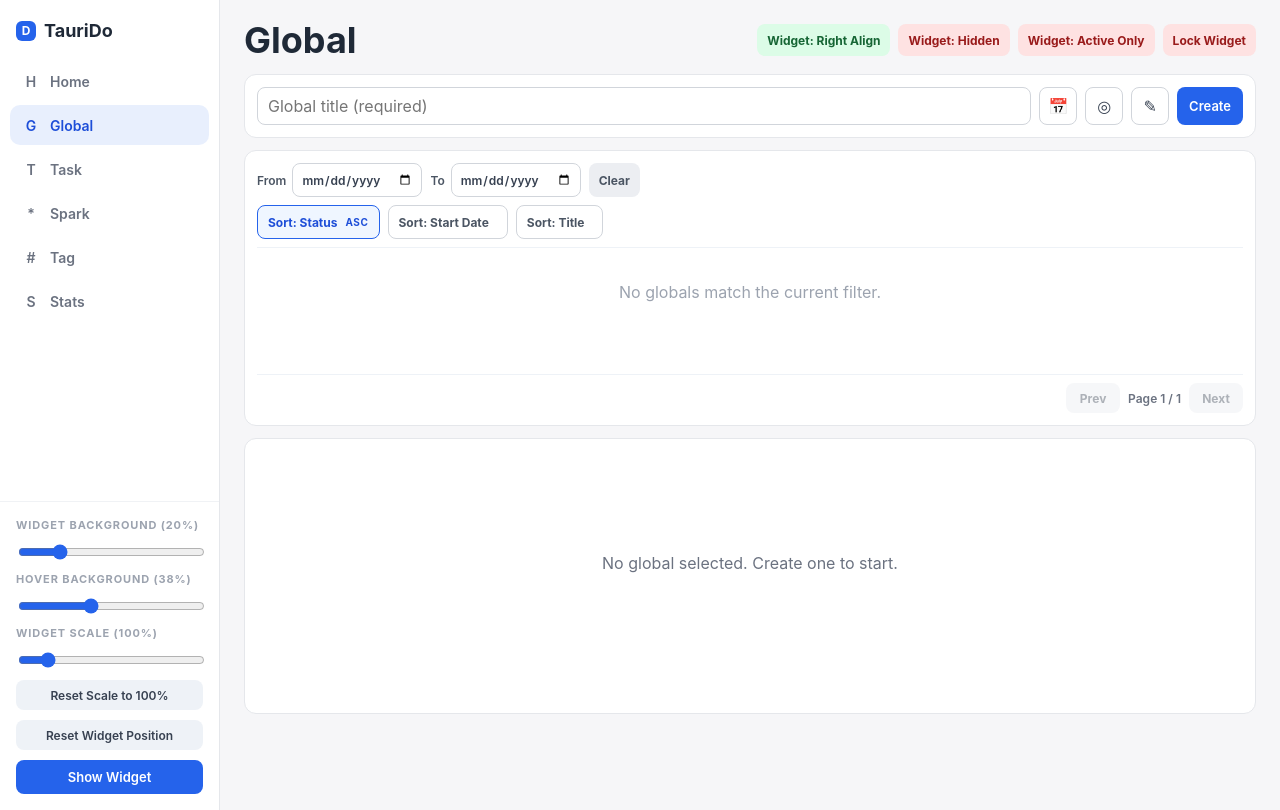
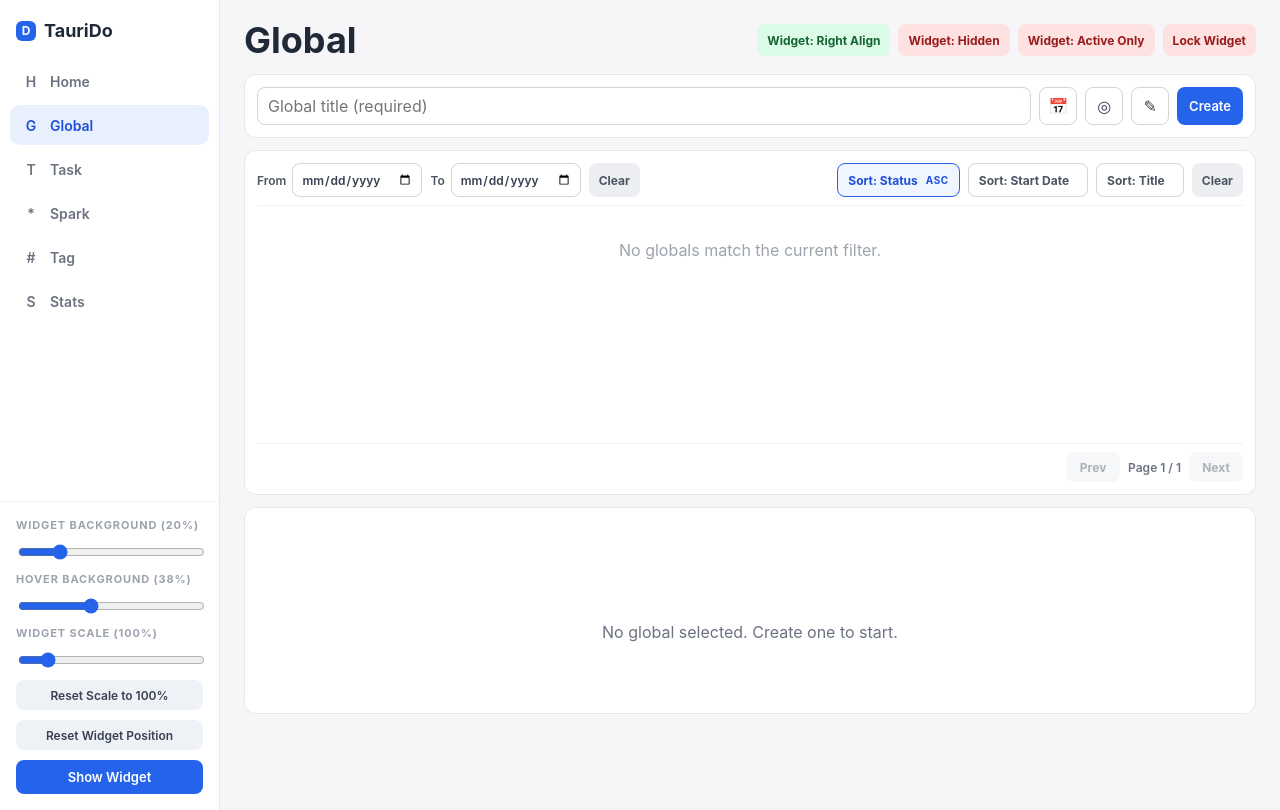
Before and after one commit to gr72s/daily, a React (Vite) app: page / in a window 1280 px wide. Both pictures are taken after a click on the button "G Global". Built offline with nearby package versions, Linux system fonts and the light colour scheme.

Commit message:
patch: improve global layout

```diff
--- a/src/App.css
+++ b/src/App.css
@@ -469,7 +469,7 @@ button {
 .global-layout {
   margin-top: 16px;
   display: grid;
-  grid-template-rows: auto minmax(0, 1fr) minmax(0, 1fr);
+  grid-template-rows: auto minmax(0, 1.25fr) minmax(0, 0.75fr);
   gap: 12px;
   min-height: 640px;
   height: min(74vh, 780px);
@@ -643,6 +643,11 @@ button {
   background: #ffffff;
 }
 
+.list-filter-input.is-invalid {
+  border-color: #dc2626;
+  box-shadow: inset 0 0 0 1px rgba(220, 38, 38, 0.22);
+}
+
 .list-clear-button {
   height: 34px;
   border-radius: 8px;
@@ -708,6 +713,33 @@ button {
   color: #6b7280;
   font-size: 12px;
   font-weight: 600;
+}
+
+.global-list-panel .list-controls {
+  display: block;
+}
+
+.list-controls-main-row {
+  display: flex;
+  align-items: center;
+  justify-content: space-between;
+  gap: 10px;
+}
+
+.list-filter-group,
+.list-sort-group {
+  display: flex;
+  align-items: center;
+  gap: 8px;
+}
+
+.list-filter-group {
+  flex-wrap: wrap;
+}
+
+.list-sort-group {
+  justify-content: flex-end;
+  flex-wrap: wrap;
 }
 
 .global-create-form,
@@ -849,6 +881,11 @@ button {
   grid-template-columns: repeat(3, minmax(0, 1fr));
 }
 
+.global-editor-compact {
+  grid-template-columns: repeat(3, minmax(0, 1fr));
+  gap: 8px;
+}
+
 .global-field {
   display: flex;
   flex-direction: column;
@@ -858,8 +895,32 @@ button {
   font-weight: 600;
 }
 
+.global-field-wide {
+  grid-column: span 2;
+}
+
 .global-field-full {
   grid-column: span 3;
+}
+
+.global-status-save-row {
+  grid-column: span 2;
+  display: flex;
+  align-items: flex-end;
+  gap: 8px;
+}
+
+.global-status-save-row .global-field {
+  min-width: 0;
+  flex: 1;
+}
+
+.global-status-save-row .global-create-button {
+  min-width: 124px;
+}
+
+.global-description-field textarea {
+  min-height: 88px;
 }
 
 .global-editor-actions {
@@ -1893,6 +1954,17 @@ button {
     grid-template-columns: 1fr;
   }
 
+  .list-controls-main-row {
+    flex-direction: column;
+    align-items: flex-start;
+  }
+
+  .list-sort-group {
+    justify-content: flex-start;
+  }
+
+  .global-field-wide,
+  .global-status-save-row,
   .global-field-full,
   .global-editor-actions {
     grid-column: span 1;
--- a/src/features/standard/GlobalPanel.tsx
+++ b/src/features/standard/GlobalPanel.tsx
@@ -140,6 +140,7 @@ export function GlobalPanel() {
     [globals, selectedGlobalId],
   );
   const hasCreateDescription = newGlobalDescription.trim().length > 0;
+  const isGlobalDateRangeInvalid = Boolean(globalDateFrom && globalDateTo && globalDateFrom > globalDateTo);
 
   useEffect(() => {
     setGlobalPage(1);
@@ -222,6 +223,13 @@ export function GlobalPanel() {
         field,
         direction: globalSortDefaultDirection[field],
       };
+    });
+  };
+
+  const onResetGlobalSort = () => {
+    setGlobalSort({
+      field: "status",
+      direction: "asc",
     });
   };
 
@@ -382,11 +390,12 @@ export function GlobalPanel() {
 
       <section className="global-list-panel" aria-label="Existing globals">
         <div className="list-controls">
-          <div className="list-controls-row">
+          <div className="list-controls-main-row">
+            <div className="list-filter-group">
               <label className="list-filter-field">
                 <span>From</span>
                 <input
-                className="list-filter-input"
+                  className={`list-filter-input${isGlobalDateRangeInvalid ? " is-invalid" : ""}`}
                   type="date"
                   value={globalDateFrom}
                   onChange={(event) => setGlobalDateFrom(event.currentTarget.value)}
@@ -395,7 +404,7 @@ export function GlobalPanel() {
               <label className="list-filter-field">
                 <span>To</span>
                 <input
-                className="list-filter-input"
+                  className={`list-filter-input${isGlobalDateRangeInvalid ? " is-invalid" : ""}`}
                   type="date"
                   value={globalDateTo}
                   onChange={(event) => setGlobalDateTo(event.currentTarget.value)}
@@ -413,7 +422,7 @@ export function GlobalPanel() {
               </button>
             </div>
 
-          <div className="list-controls-row">
+            <div className="list-sort-group">
               <button
                 className={`sort-button${isSortActive("status") ? " is-active" : ""}`}
                 onClick={() => onToggleGlobalSort("status")}
@@ -438,6 +447,10 @@ export function GlobalPanel() {
                 <span>Sort: Title</span>
                 <em className="sort-direction-indicator">{sortDirectionText("title")}</em>
               </button>
+              <button className="list-clear-button" onClick={onResetGlobalSort} type="button">
+                Clear
+              </button>
+            </div>
           </div>
         </div>
 
@@ -479,8 +492,8 @@ export function GlobalPanel() {
 
       <section className="global-detail-panel" aria-label="Global detail">
         {selectedGlobal ? (
-          <form className="global-editor global-editor-single" onSubmit={onSubmitEditor}>
-            <label className="global-field">
+          <form className="global-editor global-editor-compact" onSubmit={onSubmitEditor}>
+            <label className="global-field global-field-wide">
               <span>Title</span>
               <input
                 value={editTitle}
@@ -496,6 +509,8 @@ export function GlobalPanel() {
                 onChange={(event) => setEditStartDate(event.currentTarget.value)}
               />
             </label>
+
+            <div className="global-status-save-row">
               <label className="global-field">
                 <span>Status</span>
                 <select
@@ -507,20 +522,20 @@ export function GlobalPanel() {
                   <option value="terminated">terminated</option>
                 </select>
               </label>
-            <label className="global-field global-field-full">
+              <button className="global-create-button" type="submit">
+                Save Global
+              </button>
+            </div>
+
+            <label className="global-field global-field-full global-description-field">
               <span>Description</span>
               <textarea
-                rows={5}
+                rows={3}
                 value={editDescription}
                 onChange={(event) => setEditDescription(event.currentTarget.value)}
                 placeholder="Description (optional)"
               />
             </label>
-            <div className="global-editor-actions">
-              <button className="global-create-button" type="submit">
-                Save Global
-              </button>
-            </div>
           </form>
         ) : (
           <div className="global-empty">No global selected. Create one to start.</div>
```
Lines whose indentation alone changed are shown as unchanged.
